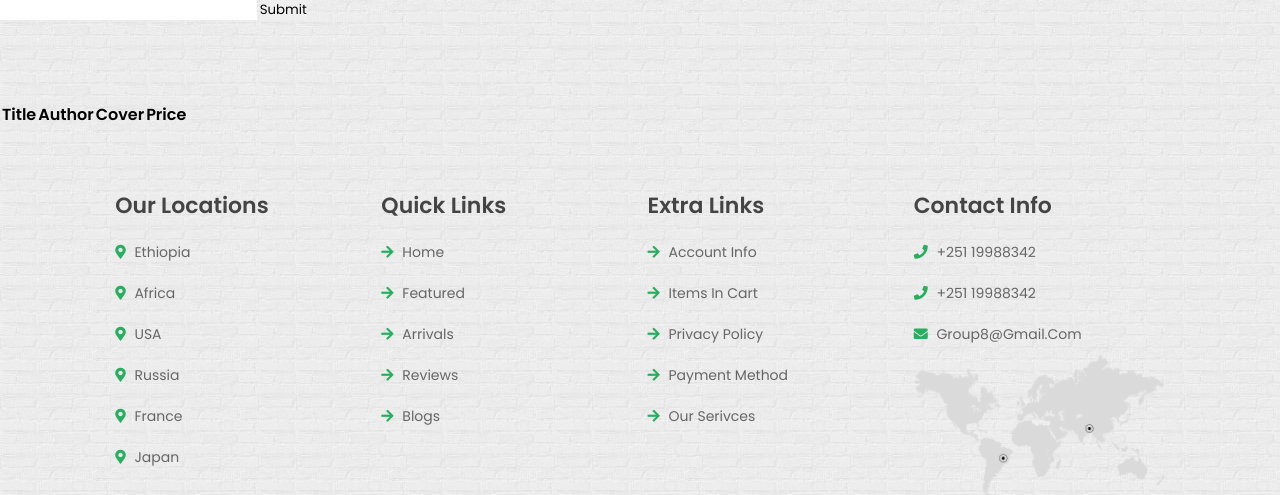
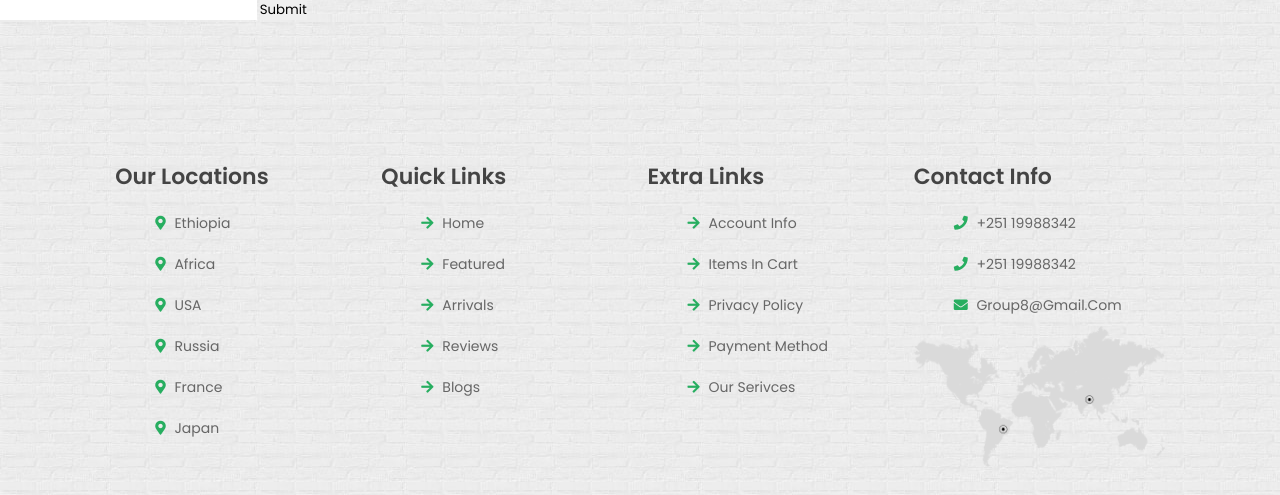
Before and after one commit to WEB-DDPE-Group-8/Elibrary-php, a PHP site: page /bookshelf.php in a window 1280 px wide. Shown: the part 130-625 px from the top of the page. Run offline with PHP 8.4, Linux system fonts and the light colour scheme; data that the repository does not hold is empty; some libraries are stand-ins or nearby versions.

Commit message:
added something

```diff
--- a/bookshelf.php
+++ b/bookshelf.php
@@ -85,27 +85,6 @@
  }
 }
 ?>
-      <div>
-        <table>
-          <tr>
-            <th> title</th>
-            <th>Author</th>
-            <th>cover</th>
-            <th>price</th>
-          </tr>
-<?php foreach($books as $books){?>
-          <tr>
-            <td></td>
-            <td></td>
-            <td></td>
-            <td></td>
-          </tr>
-        <?php }  ?>
-        </table>
-
-      </div>
-        </div>
-</div>
 
 <?php include("./inc/footer.php") ?>
 
```
Also changed, not shown: inc/nav_bar.php (+5 -4 lines).
